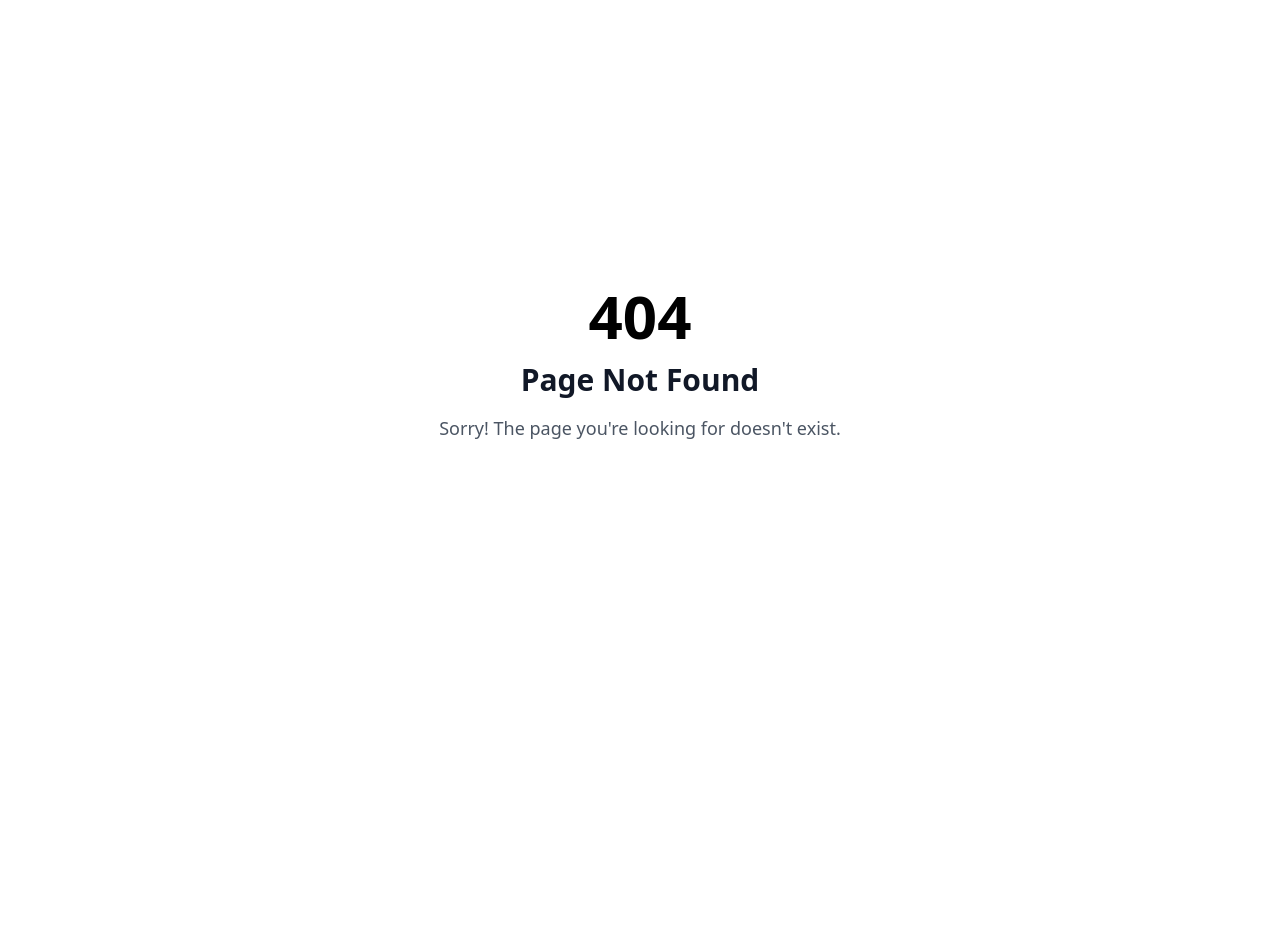
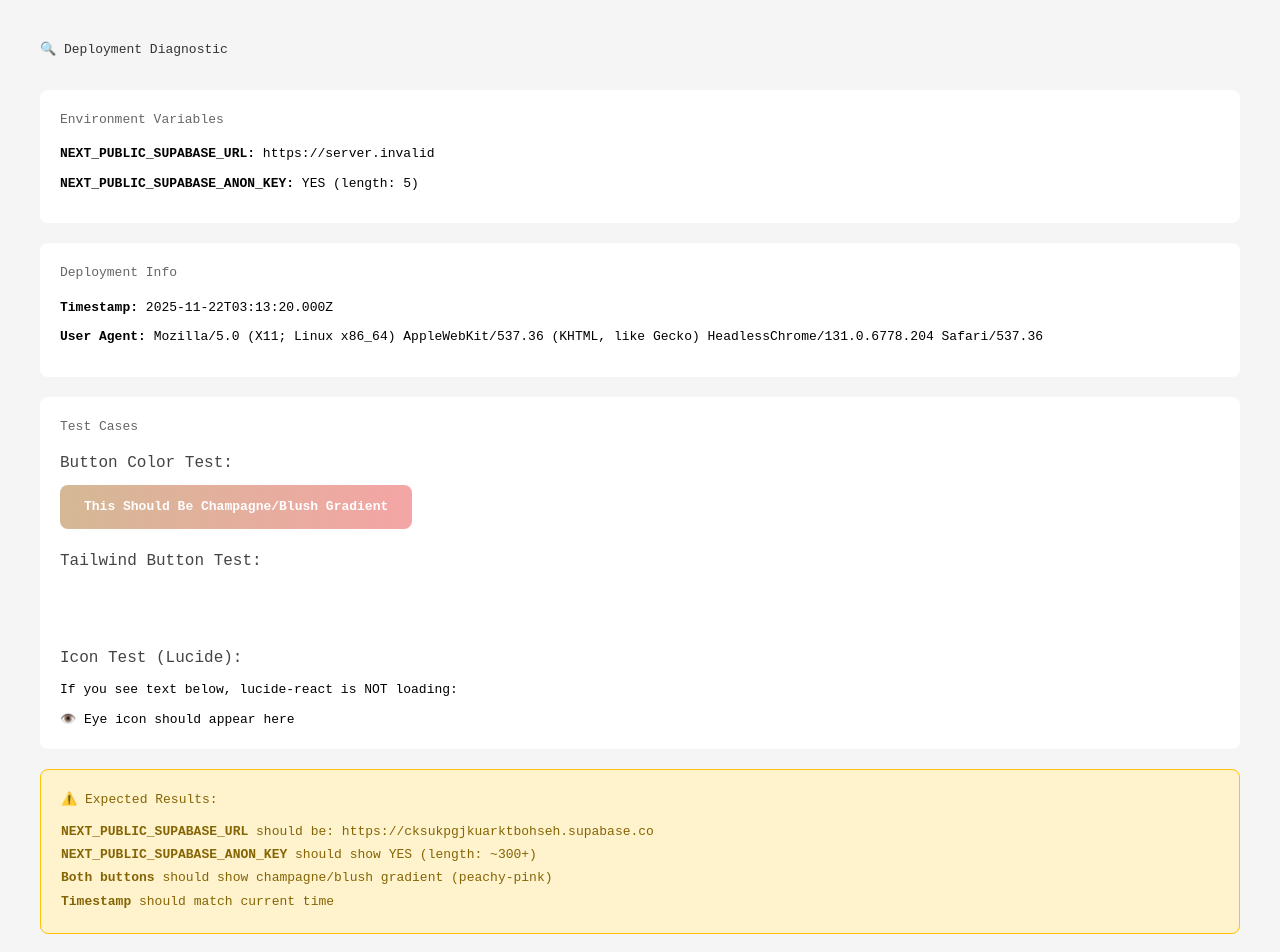
Before and after one commit to stephb9501/Bella-wedding-ai, a Next.js app in the folder frontend/: page /diagnostic in a window 1280 px wide. Before the commit this address had no page. Shown: the top 952 px of the page. Before the commit the page ends 800 px from the top, so only its background shows below. Built offline with nearby package versions, Linux system fonts and the light colour scheme; no server answers.

Commit message:
DIAGNOSTIC: Add deployment diagnostic page to debug env vars and CSS

```diff
--- /dev/null
+++ b/frontend/app/diagnostic/page.tsx
@@ -0,0 +1,98 @@
+'use client';
+
+import { useEffect, useState } from 'react';
+
+export default function DiagnosticPage() {
+  const [clientInfo, setClientInfo] = useState<any>({});
+
+  useEffect(() => {
+    setClientInfo({
+      supabaseUrl: process.env.NEXT_PUBLIC_SUPABASE_URL || 'MISSING',
+      hasAnonKey: process.env.NEXT_PUBLIC_SUPABASE_ANON_KEY ? 'YES (length: ' + process.env.NEXT_PUBLIC_SUPABASE_ANON_KEY.length + ')' : 'MISSING',
+      timestamp: new Date().toISOString(),
+      userAgent: navigator.userAgent,
+    });
+  }, []);
+
+  return (
+    <div style={{ padding: '40px', fontFamily: 'monospace', backgroundColor: '#f5f5f5', minHeight: '100vh' }}>
+      <h1 style={{ color: '#333', marginBottom: '30px' }}>🔍 Deployment Diagnostic</h1>
+
+      <div style={{ backgroundColor: 'white', padding: '20px', borderRadius: '8px', marginBottom: '20px' }}>
+        <h2 style={{ color: '#666', marginBottom: '15px' }}>Environment Variables</h2>
+        <div style={{ marginBottom: '10px' }}>
+          <strong>NEXT_PUBLIC_SUPABASE_URL:</strong> {clientInfo.supabaseUrl}
+        </div>
+        <div style={{ marginBottom: '10px' }}>
+          <strong>NEXT_PUBLIC_SUPABASE_ANON_KEY:</strong> {clientInfo.hasAnonKey}
+        </div>
+      </div>
+
+      <div style={{ backgroundColor: 'white', padding: '20px', borderRadius: '8px', marginBottom: '20px' }}>
+        <h2 style={{ color: '#666', marginBottom: '15px' }}>Deployment Info</h2>
+        <div style={{ marginBottom: '10px' }}>
+          <strong>Timestamp:</strong> {clientInfo.timestamp}
+        </div>
+        <div style={{ marginBottom: '10px' }}>
+          <strong>User Agent:</strong> {clientInfo.userAgent}
+        </div>
+      </div>
+
+      <div style={{ backgroundColor: 'white', padding: '20px', borderRadius: '8px' }}>
+        <h2 style={{ color: '#666', marginBottom: '15px' }}>Test Cases</h2>
+
+        <div style={{ marginBottom: '20px' }}>
+          <h3 style={{ color: '#444', fontSize: '16px', marginBottom: '10px' }}>Button Color Test:</h3>
+          <button
+            style={{
+              background: 'linear-gradient(to right, #d4b895, #f4a5a5)',
+              color: 'white',
+              padding: '12px 24px',
+              border: 'none',
+              borderRadius: '8px',
+              fontWeight: 'bold',
+              cursor: 'pointer'
+            }}
+          >
+            This Should Be Champagne/Blush Gradient
+          </button>
+        </div>
+
+        <div style={{ marginBottom: '20px' }}>
+          <h3 style={{ color: '#444', fontSize: '16px', marginBottom: '10px' }}>Tailwind Button Test:</h3>
+          <button className="px-6 py-3 bg-gradient-to-r from-champagne-500 to-rose-500 text-white font-bold rounded-lg">
+            Tailwind Gradient Button
+          </button>
+        </div>
+
+        <div>
+          <h3 style={{ color: '#444', fontSize: '16px', marginBottom: '10px' }}>Icon Test (Lucide):</h3>
+          <p>If you see text below, lucide-react is NOT loading:</p>
+          <div style={{ display: 'flex', gap: '10px', alignItems: 'center', marginTop: '10px' }}>
+            {typeof window !== 'undefined' && (
+              <>
+                <span>👁️ Eye icon should appear here</span>
+              </>
+            )}
+          </div>
+        </div>
+      </div>
+
+      <div style={{ backgroundColor: '#fff3cd', padding: '20px', borderRadius: '8px', marginTop: '20px', border: '1px solid #ffc107' }}>
+        <h3 style={{ color: '#856404', marginBottom: '10px' }}>⚠️ Expected Results:</h3>
+        <ul style={{ color: '#856404', lineHeight: '1.8' }}>
+          <li><strong>NEXT_PUBLIC_SUPABASE_URL</strong> should be: https://cksukpgjkuarktbohseh.supabase.co</li>
+          <li><strong>NEXT_PUBLIC_SUPABASE_ANON_KEY</strong> should show YES (length: ~300+)</li>
+          <li><strong>Both buttons</strong> should show champagne/blush gradient (peachy-pink)</li>
+          <li><strong>Timestamp</strong> should match current time</li>
+        </ul>
+      </div>
+
+      <div style={{ marginTop: '30px', padding: '15px', backgroundColor: '#d1ecf1', borderRadius: '8px', border: '1px solid #bee5eb' }}>
+        <p style={{ color: '#0c5460', margin: 0 }}>
+          <strong>Instructions:</strong> Take a screenshot of this page and share what you see. This will help diagnose if it's an env var issue, CSS issue, or deployment issue.
+        </p>
+      </div>
+    </div>
+  );
+}
```
